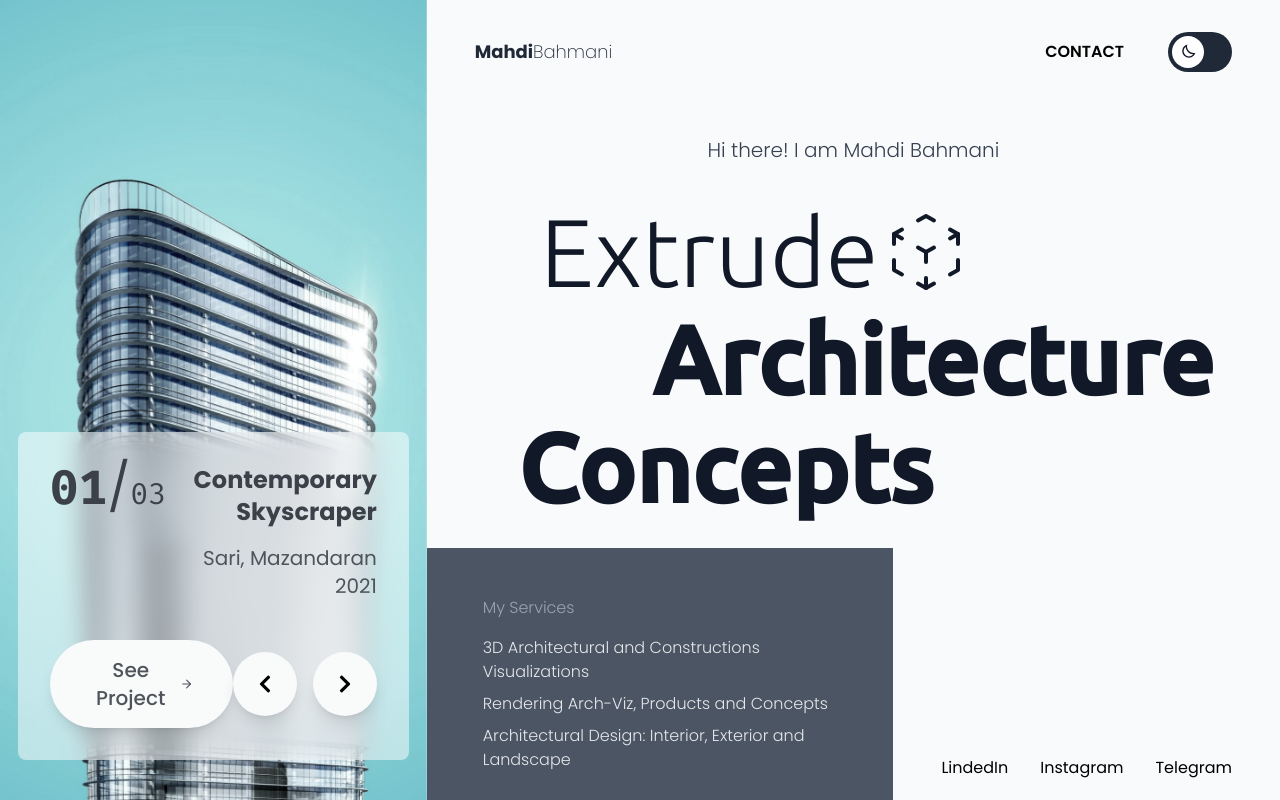
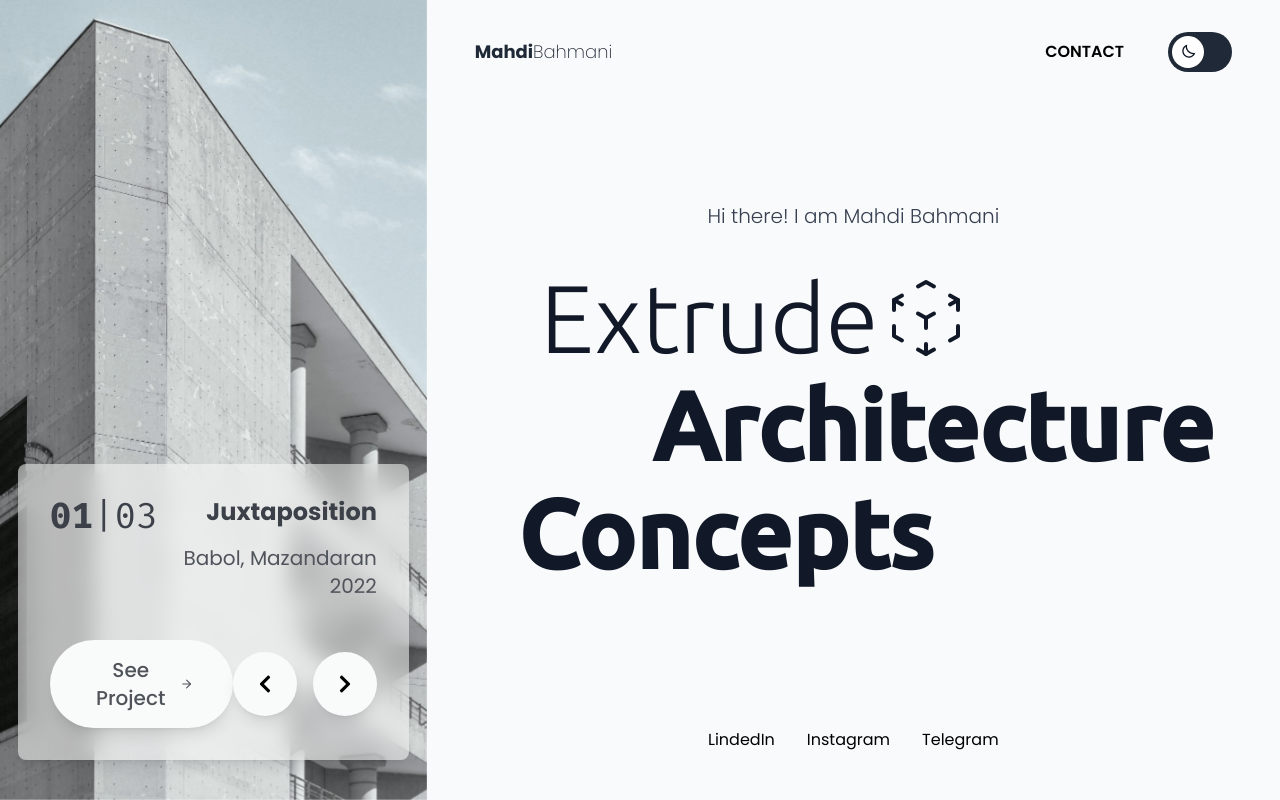
Before and after one commit to frshaad/cg-artist-portfolio, a React (Vite) app: page / in a window 1280 px wide. Built offline with nearby package versions, Linux system fonts and the light colour scheme.

Commit message:
minor fixes

```diff
--- a/src/components/Projects.jsx
+++ b/src/components/Projects.jsx
@@ -4,7 +4,6 @@ import { FiArrowRight } from 'react-icons/fi'
 import { projects } from '../data/projects'
 
 export const Projects = () => {
-  // const arrowIcon = document.querySelector('#arrow-icon')
   const [activeProject, setActiveProject] = useState(0)
 
   const prevProject = () => {
@@ -29,16 +28,16 @@ export const Projects = () => {
 
         <div className='flex items-center justify-between'>
           <div className='blured-glass flex w-full flex-col md:mx-auto md:w-10/12 lg:m-0 lg:w-8/12 lg:shadow-lg xl:w-5/12'>
-            <p className='mb-5 text-gray-500'>
+            <p className='mb-6 flex items-center gap-1 text-gray-500 dark:text-gray-200'>
               <span className='font-sliderNum text-xl font-semibold'>
                 {projects[activeProject].year}
               </span>
-              <span className='text-2xl font-normal'> | </span>
+              <span className='text-2xl font-normal'>|</span>
               <span className='text-lg font-light capitalize tracking-wide'>
                 {projects[activeProject].category}
               </span>
             </p>
-            <p className='mb-3 text-4xl font-bold capitalize text-gray-700 dark:text-gray-200 lg:mb-4 lg:text-5xl'>
+            <p className='mb-3 text-4xl font-bold capitalize text-gray-700 dark:text-gray-200 lg:mb-3 lg:text-5xl'>
               {projects[activeProject].name}
             </p>
             <p className='mb-10 text-xl capitalize text-gray-600 dark:text-gray-200'>
--- a/src/components/ShowcaseContent.jsx
+++ b/src/components/ShowcaseContent.jsx
@@ -9,7 +9,7 @@ export const ShowcaseContent = () => {
       <ShowcaseHeader />
       <ShowcaseInfo />
       <div className='flex flex-col-reverse items-end justify-between md:flex-row'>
-        <ShowcaseServices />
+        {/* <ShowcaseServices /> */}
         <ShowcaseSocial />
       </div>
     </div>
--- a/src/components/ShowcaseSlider.jsx
+++ b/src/components/ShowcaseSlider.jsx
@@ -26,15 +26,15 @@ export const ShowcaseSlider = () => {
           backgroundImage: `url(${showcaseProjects[activeProject].image})`,
         }}
       >
-        <div className='mx-auto w-11/12 justify-between rounded-lg bg-[rgba(255,255,255,.5)] p-8 backdrop-blur-md dark:bg-[rgba(0,0,0,.5)] md:w-11/12 md:px-8 md:py-8'>
+        <div className='mx-auto w-11/12 justify-between rounded-lg bg-[rgba(255,255,255,.5)] p-8 shadow-lg backdrop-blur-md hover:scale-[1.01] hover:shadow-2xl dark:bg-[rgba(0,0,0,.5)] md:w-11/12 md:px-8 md:py-8'>
           <div className='flex items-start justify-between'>
             <div className='flex flex-col justify-between text-left text-gray-700 dark:text-gray-200'>
-              <p>
-                <span className='font-sliderNum text-5xl font-semibold'>
+              <p className='flex items-center'>
+                <span className='font-sliderNum text-4xl font-semibold'>
                   {showcaseProjects[activeProject].id}
                 </span>
-                <span className='text-5xl font-normal'>/</span>
-                <span className='font-sliderNum text-3xl font-normal'>
+                <span className='font-sliderNum text-4xl font-normal'>|</span>
+                <span className='font-sliderNum text-4xl font-normal'>
                   {showcaseProjects.length < 9 ? '0' : ''}
                   {showcaseProjects.length}
                 </span>
--- a/src/data/showcase-projects.js
+++ b/src/data/showcase-projects.js
@@ -1,17 +1,17 @@
 export const showcaseProjects = [
   {
     id: '01',
-    name: 'Contemporary Skyscraper',
-    location: 'Sari, Mazandaran',
-    year: '2021',
-    image: '../assets/slides/1.jpg',
-  },
-  {
-    id: '02',
     name: 'Juxtaposition',
     location: 'Babol, Mazandaran',
     year: '2022',
     image: '../assets/slides/3.jpg',
+  },
+  {
+    id: '02',
+    name: 'Skyscraper',
+    location: 'Sari, Mazandaran',
+    year: '2021',
+    image: '../assets/slides/1.jpg',
   },
   {
     id: '03',
--- a/src/index.css
+++ b/src/index.css
@@ -25,7 +25,7 @@
   }
 
   .section-title {
-    @apply text-center font-title text-5xl uppercase text-cyan-800  dark:text-gray-100 lg:text-left;
+    @apply text-center font-title text-5xl uppercase text-cyan-800 brightness-150 lg:text-left;
   }
 }
 
```
